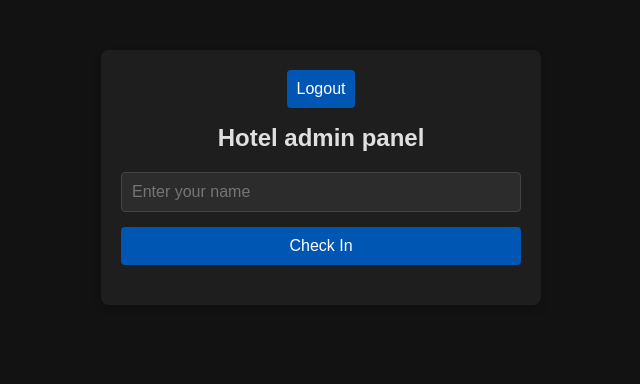
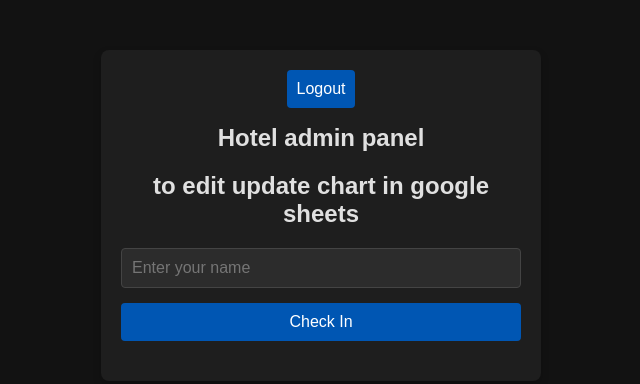
Before and after one commit to awoo-co/hotelcat, a plain HTML site: page admin/index.html in a window 1280 px wide. Shown: the whole page, without its empty margins (319-959 px from the left). Drawn offline with Linux system fonts and the light colour scheme.

Commit message:
Add link to Google Sheets for editing update chart in admin panel

```diff
--- a/admin/index.html
+++ b/admin/index.html
@@ -12,6 +12,7 @@
     <div class="container">
         <button id="logout_button">Logout</button>
         <h1>Hotel admin panel</h1>
+        <h2>to edit update chart in google sheets <a href="https://docs.google.com/spreadsheets/d/1BD_EFnkifNUnJfVP53D085qNmKK92r3XvsFe_AKAEt0/edit?usp=sharing"></a></h2>
         <form id="checkInForm">
             <input type="text" id="guestName" placeholder="Enter your name" required>
             <button type="submit">Check In</button>
```
